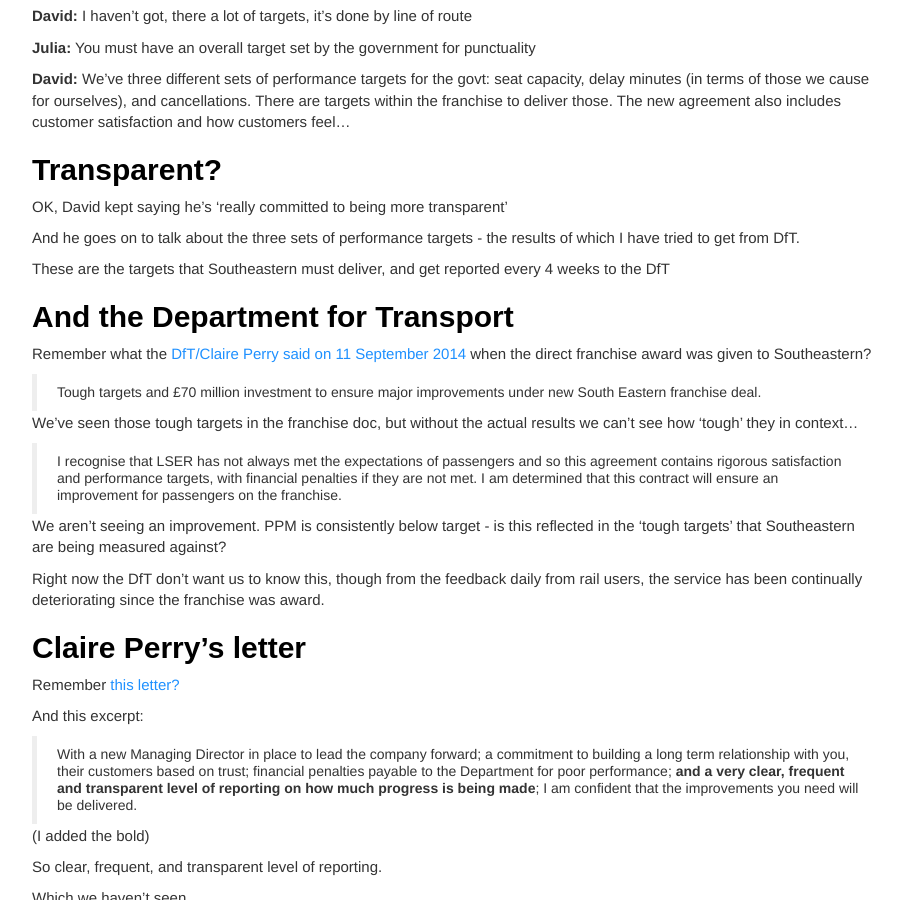
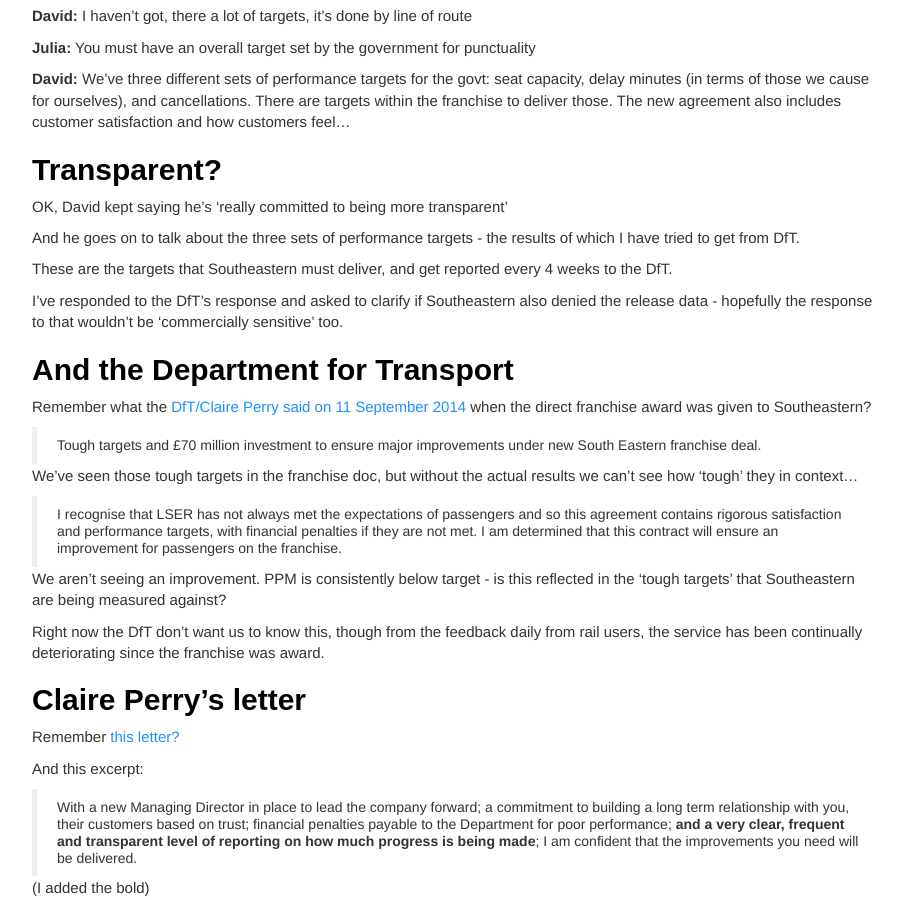
Before and after one commit to serailaction/serailaction.github.io, a Jekyll site: the page built from _posts/2016-03-25-Southeastern-performance-FOI-response.md, in a window 1280 px wide and 900 px high, scrolled down 1579 px. Shown: the whole window, without its empty margins (38-941 px from the left). Built offline with Jekyll 4.4.1, drawn with Linux system fonts in a browser that asks for light colours; nearby versions of some CDN libraries; comment, search, counter and statistics services are not loaded.

Commit message:
small update

```diff
--- a/_posts/2016-03-25-Southeastern-performance-FOI-response.md
+++ b/_posts/2016-03-25-Southeastern-performance-FOI-response.md
@@ -73,7 +73,9 @@
 
 And he goes on to talk about the three sets of performance targets - the results of which I have tried to get from DfT.
 
-These are the targets that Southeastern must deliver, and get reported every 4 weeks to the DfT
+These are the targets that Southeastern must deliver, and get reported every 4 weeks to the DfT.
+
+I've responded to the DfT's response and asked to clarify if Southeastern also denied the release data - hopefully the response to that wouldn't be 'commercially sensitive' too.
 
 ## And the Department for Transport
 
```
